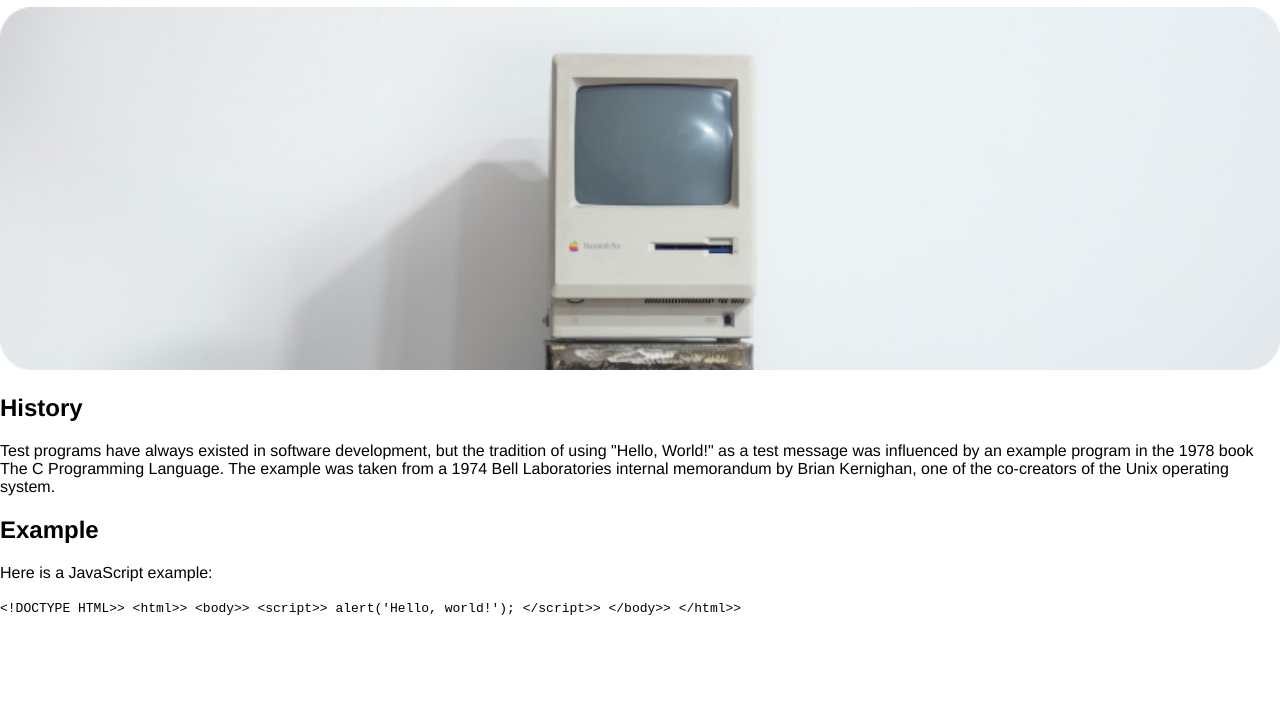
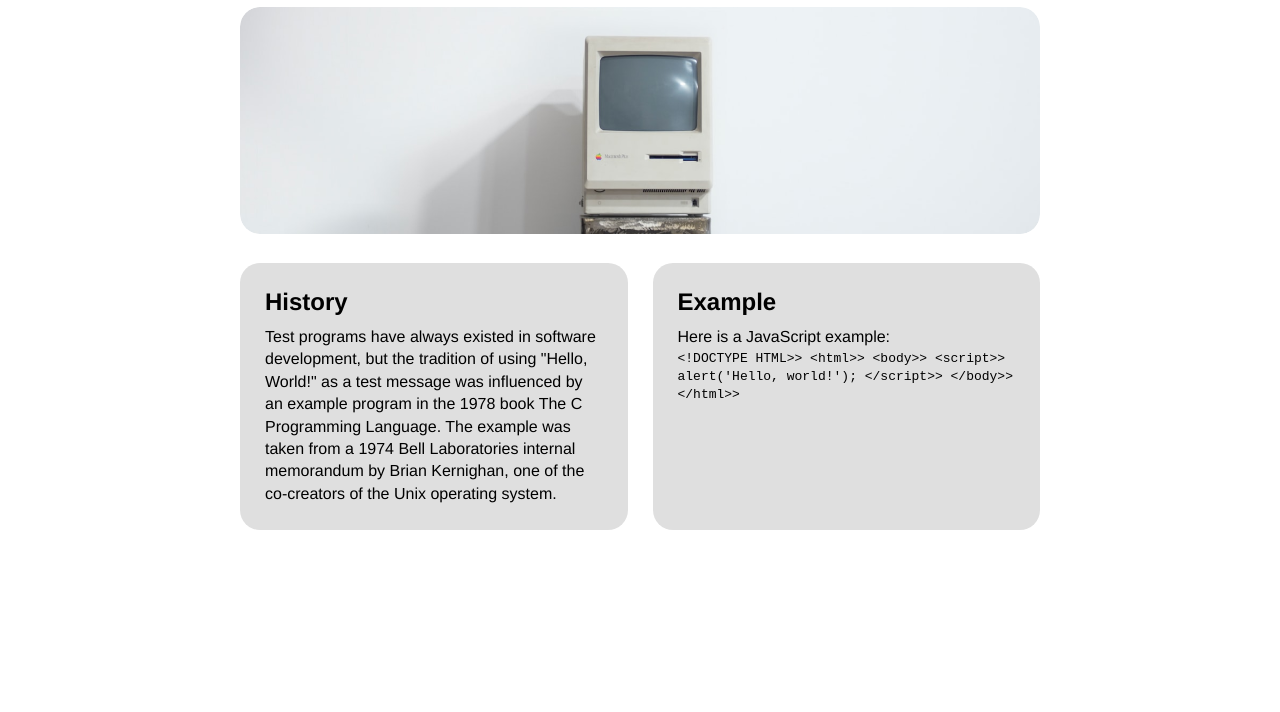
Before and after one commit to WillWisner/hello-world, a plain HTML site: page index.html in a window 1280 px wide. Shown: the part 88-800 px from the top of the page. Drawn offline with Linux system fonts and the light colour scheme.

Commit message:
Layout CSS

```diff
--- a/index.html
+++ b/index.html
@@ -8,8 +8,10 @@
     <link rel="stylesheet" href="screen.css">
   </head>
   <body>
+    <main>
       <h1>HelloWorld</h1>
       <img src="images/Computer image.png" alt="Vintage mac">
+      <div class="details">
         <section>
           <h2>History</h2>
           <p>Test programs have always existed in software development, but the tradition of using "Hello, World!" as a test message was influenced by an example program in the 1978 book The C Programming Language. The example was taken from a 1974 Bell Laboratories internal memorandum by Brian Kernighan, one of the co-creators of the Unix operating system.</p>
@@ -28,6 +30,8 @@
             &lt;/html>&gt;
           </code>
         </section>
+      </div>
+    </main>
     <script src="index.js"></script>
   </body>
 </html>
--- a/screen.css
+++ b/screen.css
@@ -4,9 +4,38 @@ body {
     background: #fff;
     font-family: Helvetica, sans-serif;
     border-top: 15px solid #424242;
-    margin: 0;
+    margin: 0 auto;
+}
+
+main {
+    margin: 0 auto;
+    width: 800px;
+}
+
+.details {
+    display: flex;
+    gap: 25px;
+}
+
+.details section {
+    flex-grow: 1;
+    flex-basis: 0;
+    background: #dfdfdf;
+    padding: 25px;
+    border-radius: 20px;
+    margin-top: 25px;
 }
 
 img {
     width: 100%;
+    border-radius: 20px;
 }
+
+h2 {
+    margin: 0 0 10px 0;
+}
+
+p {
+    margin: 0;
+    line-height: 1.4em;
+}
```
Lines whose indentation alone changed are shown as unchanged.
